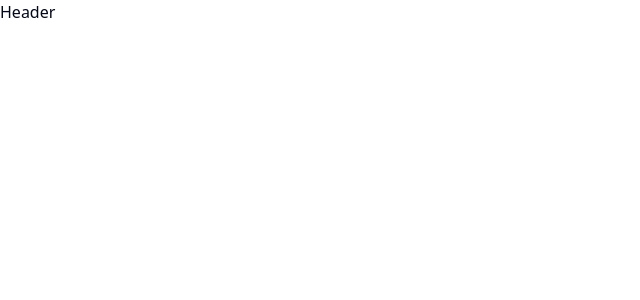
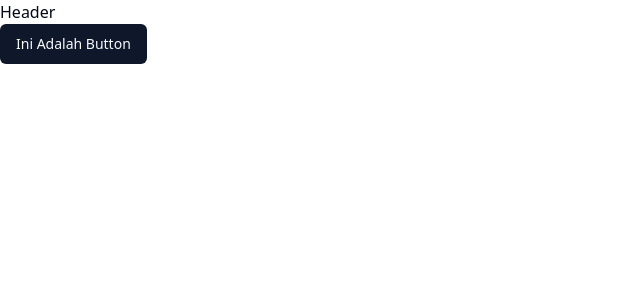
Before and after one commit to Naufal05R/nextjs-gallery, a Next.js app: page /dashboard in a window 1280 px wide. Shown: the top 300 px of the page, without its empty margins (0-640 px from the left). Built offline with nearby package versions, Linux system fonts and the light colour scheme.

Commit message:
feat: trying button

```diff
--- a/app/dashboard/page.tsx
+++ b/app/dashboard/page.tsx
@@ -1,3 +1,9 @@
+import { Button } from "@/components/ui/button";
+
 export default function DashboardPage() {
-  return <></>;
+  return <main>
+    <Button>
+        Ini Adalah Button
+    </Button>
+  </main>;
 }
```
